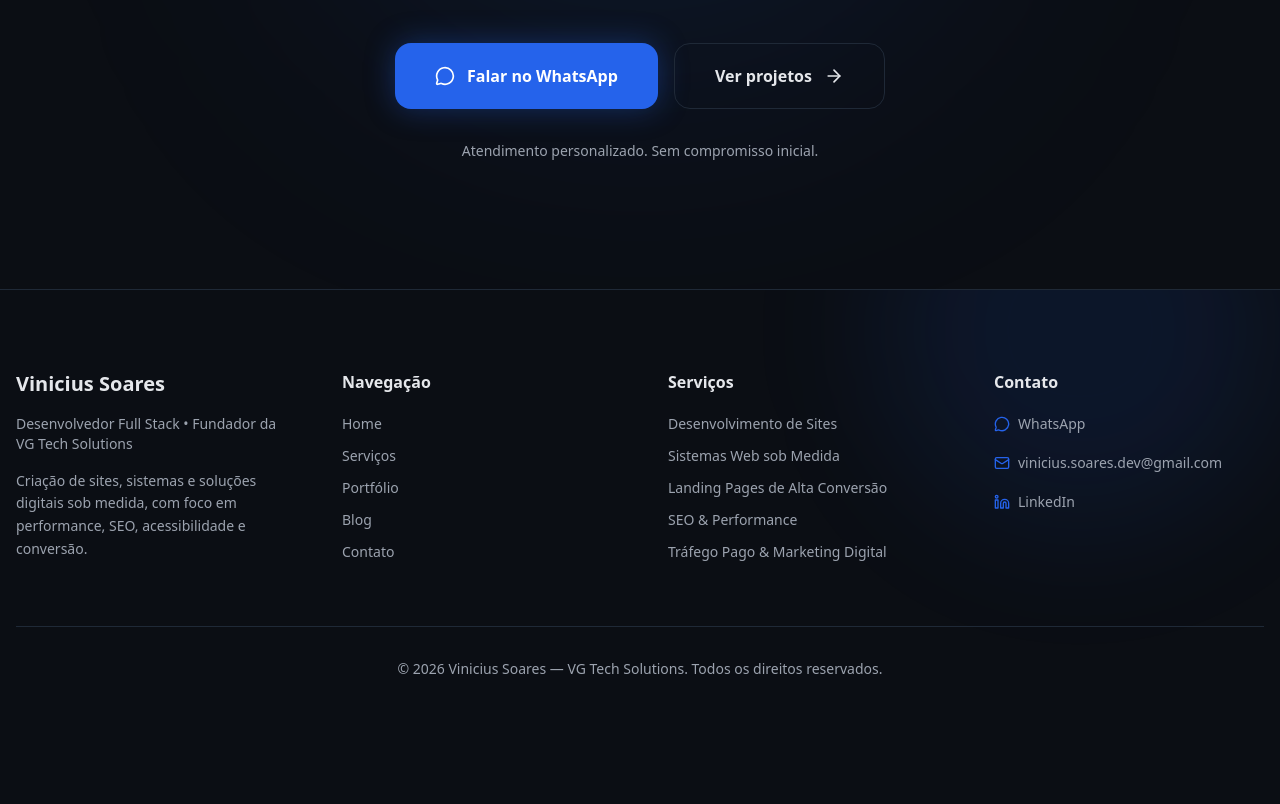
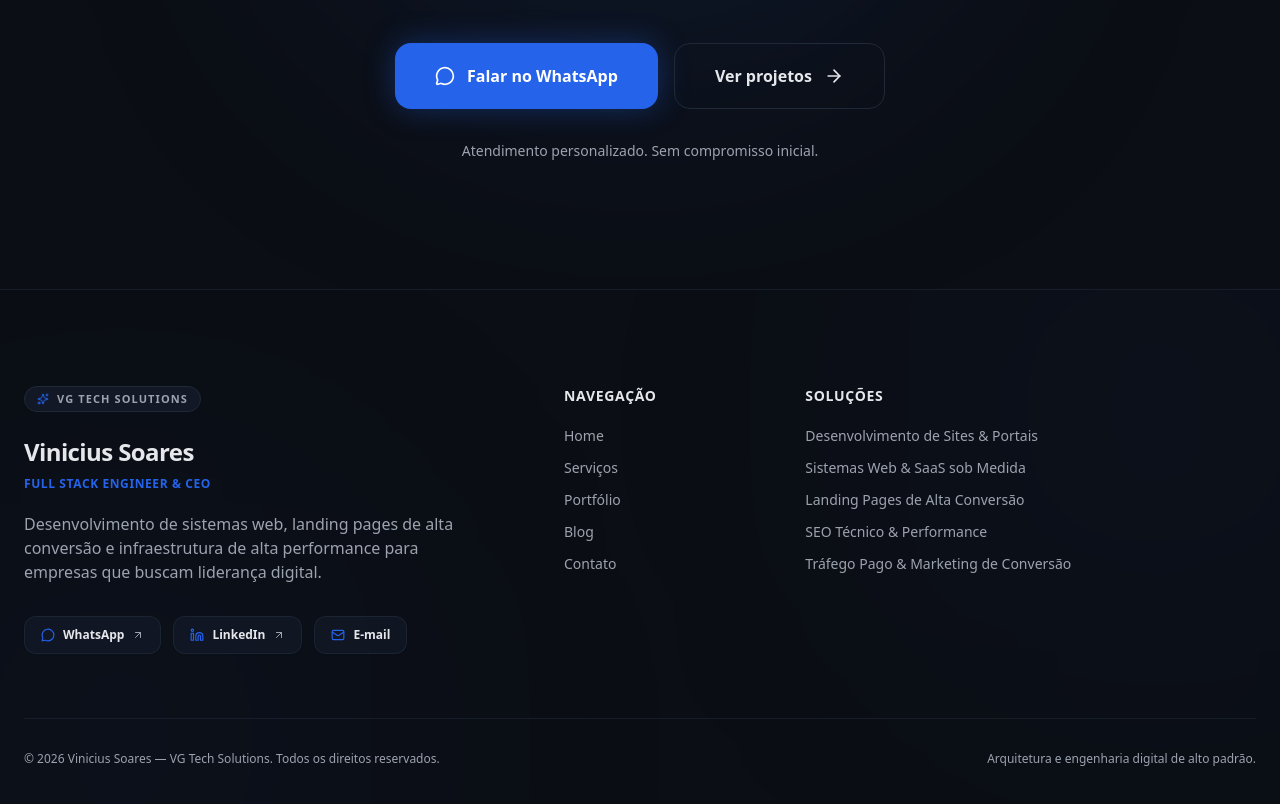
Before and after one commit to vinicius-soares-dev/portfolio-vinicius, a React (Vite) app: page /servicos in a window 1280 px wide. Shown: the part 3820-4624 px from the top of the page. Before the commit the page ends 4579 px from the top, so only its background shows below. Built offline with nearby package versions, Linux system fonts and the light colour scheme.

Commit message:
fix: design footer

```diff
--- a/src/components/layout/Footer.tsx
+++ b/src/components/layout/Footer.tsx
@@ -1,32 +1,91 @@
-import { Linkedin, Mail, MessageCircle } from "lucide-react";
+import {
+  Linkedin,
+  Mail,
+  MessageCircle,
+  ArrowUpRight,
+  Sparkles,
+} from "lucide-react";
 
 export default function Footer() {
+  const currentYear = new Date().getFullYear();
+
   return (
-    <footer className="relative bg-background border-t border-border overflow-hidden">
-      {/* Glow sutil */}
-      <div className="absolute inset-0 pointer-events-none">
-        <div className="absolute -top-40 right-0 w-[400px] h-[400px] bg-primary/10 rounded-full blur-3xl" />
+    <footer className="relative bg-background border-t border-border/60 overflow-hidden">
+      {/* Glow Sutil de Fundo */}
+      <div className="absolute inset-0 pointer-events-none overflow-hidden">
+        <div className="absolute -top-32 right-[-10%] w-[500px] h-[500px] bg-primary/5 rounded-full blur-[160px]" />
+        <div className="absolute -bottom-32 left-[-10%] w-[500px] h-[500px] bg-primary/5 rounded-full blur-[160px]" />
       </div>
 
-      <div className="relative max-w-7xl mx-auto px-4 py-20">
-        <div className="grid gap-14 md:grid-cols-4">
-          {/* Marca */}
+      <div className="relative max-w-7xl mx-auto px-4 sm:px-6 py-20 lg:py-24">
+        <div className="grid gap-12 lg:grid-cols-12 xl:gap-16">
+          {/* Coluna 1: Marca & Descrição (Ocupa 4 colunas em telas grandes) */}
+          <div className="lg:col-span-5 flex flex-col justify-between">
             <div>
-            <h3 className="text-textPrimary text-xl font-bold mb-4">
+              <div className="inline-flex items-center gap-2 px-3 py-1 rounded-full bg-surface border border-border mb-6">
+                <Sparkles size={12} className="text-primary" />
+                <span className="text-[11px] font-semibold uppercase tracking-widest text-textSecondary">
+                  VG Tech Solutions
+                </span>
+              </div>
+
+              <h3 className="text-textPrimary text-2xl font-black tracking-tight mb-2">
                 Vinicius Soares
               </h3>
-            <p className="text-sm text-textSecondary mb-4">
-              Desenvolvedor Full Stack • Fundador da VG Tech Solutions
+
+              <p className="text-xs font-bold uppercase tracking-wider text-primary mb-5">
+                Full Stack Engineer & CEO
               </p>
-            <p className="text-sm text-textSecondary leading-relaxed">
-              Criação de sites, sistemas e soluções digitais sob medida, com
-              foco em performance, SEO, acessibilidade e conversão.
+
+              <p className="text-sm sm:text-base text-textSecondary font-light leading-relaxed max-w-md">
+                Desenvolvimento de sistemas web, landing pages de alta conversão
+                e infraestrutura de alta performance para empresas que buscam
+                liderança digital.
               </p>
             </div>
 
+            {/* Redes Sociais / Ações Rápidas em Pílulas */}
+            <div className="flex flex-wrap gap-3 mt-8">
+              <a
+                href="https://wa.me/5532998175601?text=Olá%2C%20Vinicius%21%20Vi%20seu%20portfólio%20e%20gostaria%20de%20conversar%20sobre%20um%20projeto."
+                target="_blank"
+                rel="noopener noreferrer"
+                className="inline-flex items-center gap-2 px-4 py-2.5 rounded-xl bg-surface/80 border border-border/80 text-xs font-semibold text-textPrimary hover:border-primary/50 hover:bg-surface transition-all shadow-sm"
+                aria-label="Falar no WhatsApp"
+              >
+                <MessageCircle size={14} className="text-primary" />
+                WhatsApp
+                <ArrowUpRight size={12} className="text-textSecondary" />
+              </a>
+
+              <a
+                href="https://www.linkedin.com/in/vinicius-gsoares/"
+                target="_blank"
+                rel="noopener noreferrer"
+                className="inline-flex items-center gap-2 px-4 py-2.5 rounded-xl bg-surface/80 border border-border/80 text-xs font-semibold text-textPrimary hover:border-primary/50 hover:bg-surface transition-all shadow-sm"
+              >
+                <Linkedin size={14} className="text-primary" />
+                LinkedIn
+                <ArrowUpRight size={12} className="text-textSecondary" />
+              </a>
+
+              <a
+                href="mailto:vinicius.soares.dev@gmail.com"
+                className="inline-flex items-center gap-2 px-4 py-2.5 rounded-xl bg-surface/80 border border-border/80 text-xs font-semibold text-textPrimary hover:border-primary/50 hover:bg-surface transition-all shadow-sm"
+              >
+                <Mail size={14} className="text-primary" />
+                E-mail
+              </a>
+            </div>
+          </div>
+
+          {/* Colunas de Navegação e Serviços (Ocupam 7 colunas divididas) */}
+          <div className="lg:col-span-7 grid grid-cols-2 sm:grid-cols-3 gap-8 pt-4 lg:pt-0">
             {/* Navegação */}
-          <nav aria-label="Footer navigation">
-            <h4 className="text-textPrimary font-semibold mb-5">Navegação</h4>
+            <div>
+              <h4 className="text-textPrimary font-bold text-sm uppercase tracking-wider mb-5">
+                Navegação
+              </h4>
               <ul className="space-y-3 text-sm">
                 {[
                   ["Home", "/"],
@@ -38,73 +97,51 @@ export default function Footer() {
                   <li key={label}>
                     <a
                       href={href}
-                    className="text-textSecondary hover:text-textPrimary transition"
+                      className="text-textSecondary hover:text-textPrimary font-light transition-colors"
                     >
                       {label}
                     </a>
                   </li>
                 ))}
               </ul>
-          </nav>
+            </div>
 
             {/* Serviços */}
-          <div>
-            <h4 className="text-textPrimary font-semibold mb-5">Serviços</h4>
-            <ul className="space-y-3 text-sm text-textSecondary">
-              <li>Desenvolvimento de Sites</li>
-              <li>Sistemas Web sob Medida</li>
-              <li>Landing Pages de Alta Conversão</li>
-              <li>SEO & Performance</li>
-              <li>Tráfego Pago & Marketing Digital</li>
-            </ul>
-          </div>
-
-          {/* Contato */}
-          <div>
-            <h4 className="text-textPrimary font-semibold mb-5">Contato</h4>
-
-            <ul className="space-y-4 text-sm">
-              <li>
-                <a
-                  href="https://wa.me/5532998175601?text=Olá%2C%20Vinicius%21%20Vi%20seu%20trabalho%20e%20gostaria%20de%20conversar%20sobre%20um%20projeto.%20Gostaria%20de%20solicitar%20um%20orçamento."
-                  target="_blank"
-                  className="inline-flex items-center gap-2 text-textSecondary hover:text-textPrimary transition"
-                  aria-label="Falar no WhatsApp"
-                >
-                  <MessageCircle size={16} className="text-primary" />
-                  WhatsApp
-                </a>
+            <div className="col-span-2 sm:col-span-2">
+              <h4 className="text-textPrimary font-bold text-sm uppercase tracking-wider mb-5">
+                Soluções
+              </h4>
+              <ul className="space-y-3 text-sm text-textSecondary font-light">
+                <li className="hover:text-textPrimary transition-colors">
+                  Desenvolvimento de Sites & Portais
                 </li>
-
-              <li>
-                <a
-                  href="mailto:vinicius.soares.dev@gmail.com"
-                  className="inline-flex items-center gap-2 text-textSecondary hover:text-textPrimary transition"
-                >
-                  <Mail size={16} className="text-primary" />
-                  vinicius.soares.dev@gmail.com
-                </a>
+                <li className="hover:text-textPrimary transition-colors">
+                  Sistemas Web & SaaS sob Medida
                 </li>
-
-              <li>
-                <a
-                  href="https://www.linkedin.com/in/vinicius-gsoares/"
-                  target="_blank"
-                  rel="noopener noreferrer"
-                  className="inline-flex items-center gap-2 text-textSecondary hover:text-textPrimary transition"
-                >
-                  <Linkedin size={16} className="text-primary" />
-                  LinkedIn
-                </a>
+                <li className="hover:text-textPrimary transition-colors">
+                  Landing Pages de Alta Conversão
+                </li>
+                <li className="hover:text-textPrimary transition-colors">
+                  SEO Técnico & Performance
+                </li>
+                <li className="hover:text-textPrimary transition-colors">
+                  Tráfego Pago & Marketing de Conversão
                 </li>
               </ul>
             </div>
           </div>
+        </div>
 
-        {/* Linha inferior */}
-        <div className="border-t border-border mt-16 pt-8 text-sm text-center text-textSecondary">
-          © 2026 Vinicius Soares — VG Tech Solutions. Todos os direitos
-          reservados.
+        {/* Linha Inferior / Copyright */}
+        <div className="border-t border-border/60 mt-16 pt-8 flex flex-col sm:flex-row items-center justify-between gap-4 text-xs text-textSecondary font-light">
+          <p>
+            © {currentYear} Vinicius Soares — VG Tech Solutions. Todos os
+            direitos reservados.
+          </p>
+
+          <p className="flex items-center gap-1.5">
+            Arquitetura e engenharia digital de alto padrão.
+          </p>
         </div>
       </div>
     </footer>
```
Lines whose indentation alone changed are shown as unchanged.
